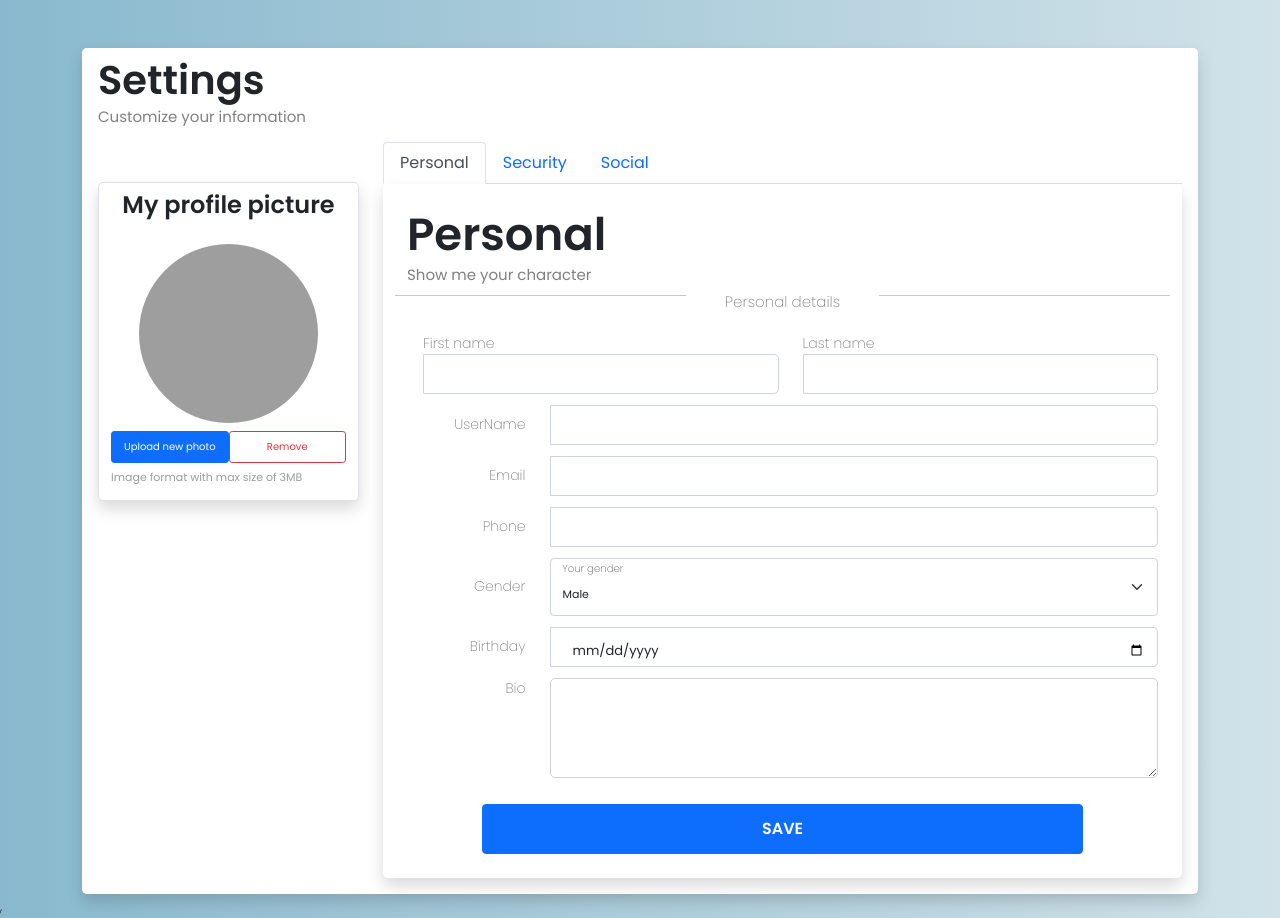
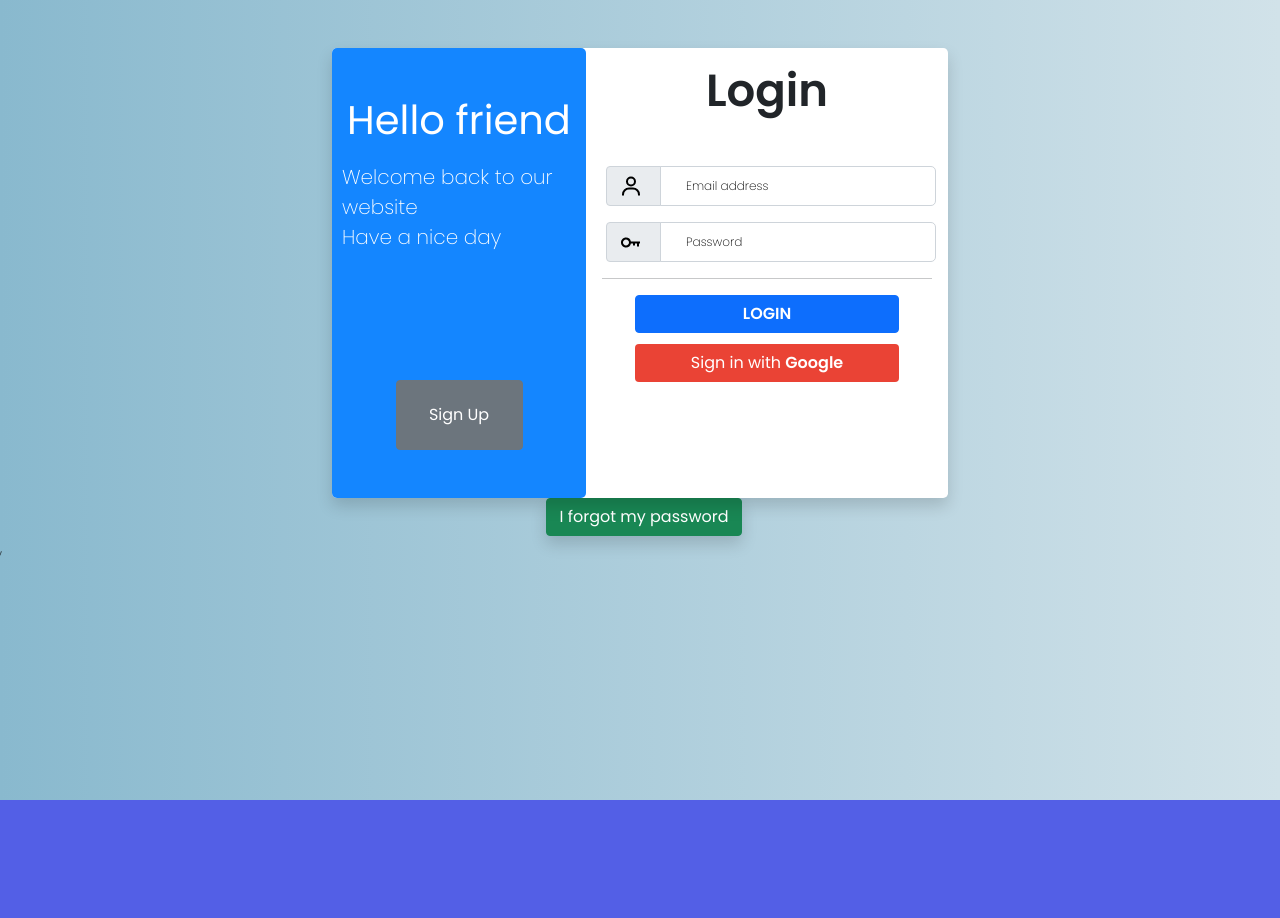
Before and after one commit to tristanhuyanhngo/IntroSE_CoursesRoadmap, a React (Create React App) app in the folder source/: page / in a window 1280 px wide. After the commit the page ends 800 px from the top, so only its background shows below. Built offline with nearby package versions, Linux system fonts and the light colour scheme; no server answers; the database is empty; grey boxes are pictures that could not be loaded.

Commit message:
change Login's color and font

```diff
--- a/source/src/index.js
+++ b/source/src/index.js
@@ -18,14 +18,14 @@ import Roadmap from './components/Roadmap/Roadmap'
 
 ReactDOM.render(
   <React.StrictMode>
-    <Setting_account />,
+    {/* <Setting_account />, */}
     {/* <Roadmap />, */}
     {/* <User_manage/>, */}
     {/* <Course_manage />, */}
     {/* <Admin_page /> */}
     {/* <Story_page /> */}
     {/* <Create_info />, */}
-    {/* <Login_page />, */}
+    <Login_page />,
     {/* <Profile />, */}
     {/* <Router>
       <App />
```
